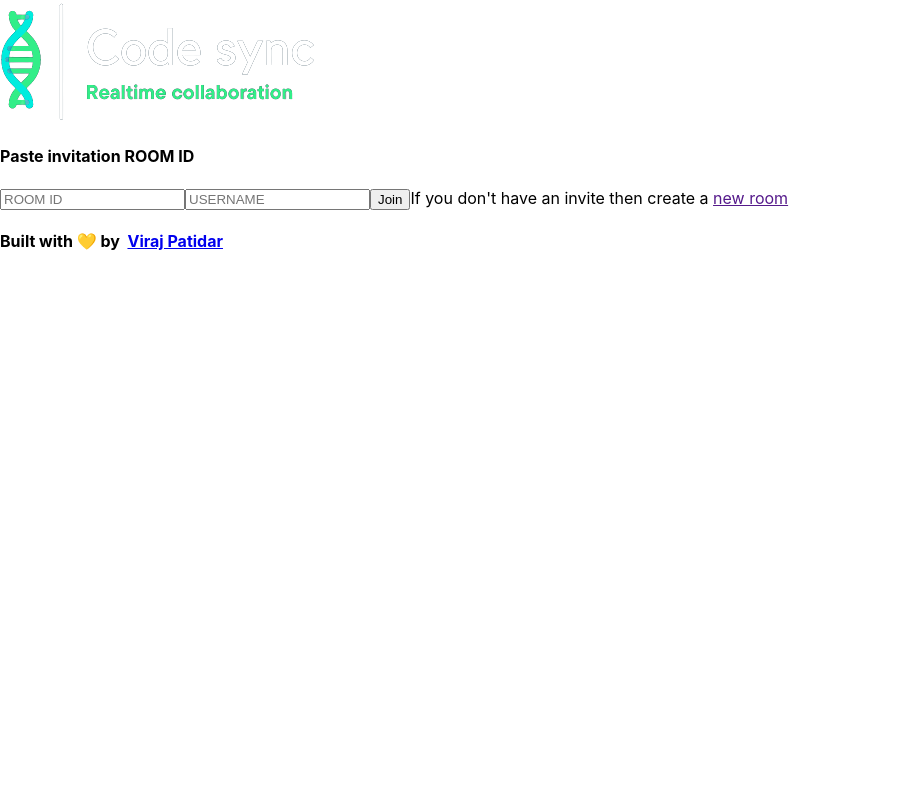
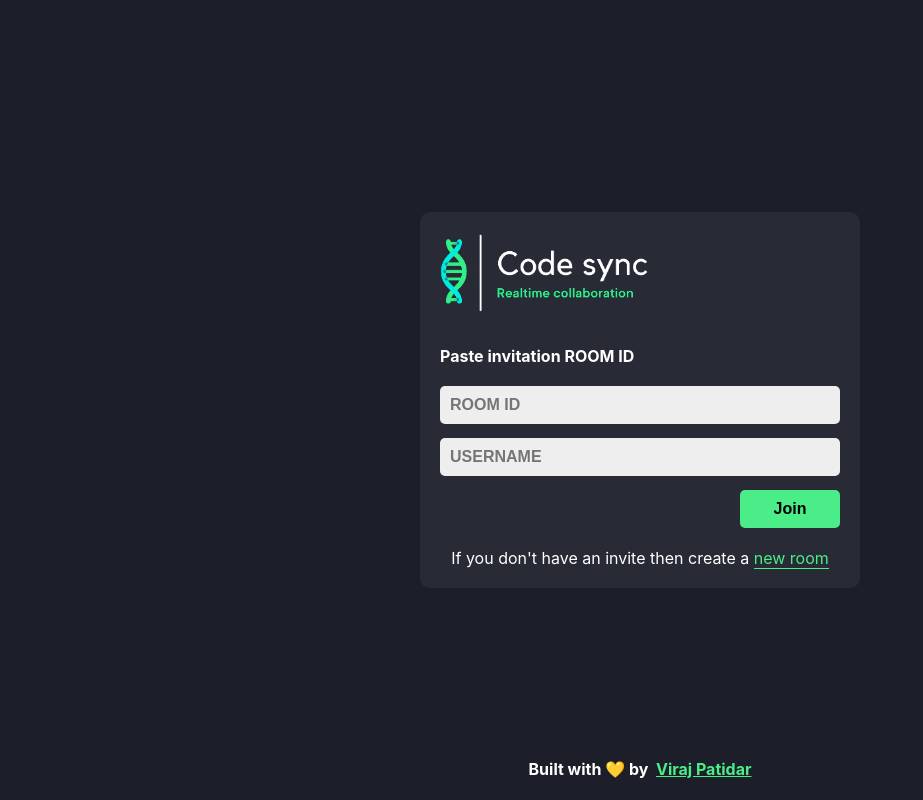
Before and after one commit to VirajPatidar/code-sync, a React (Create React App) app: page / in a window 1280 px wide. Shown: the whole page, without its empty margins (0-923 px from the left). Built offline with nearby package versions, Linux system fonts and the light colour scheme.

Commit message:
styles applied

```diff
--- a/src/App.css
+++ b/src/App.css
@@ -1,38 +1,146 @@
-.App {
-  text-align: center;
+.homePageWrapper {
+    display: flex;
+    align-items: center;
+    justify-content: center;
+    color: #fff;
+    height: 100vh;
 }
 
-.App-logo {
-  height: 40vmin;
-  pointer-events: none;
+.formWrapper {
+    background: #282a36;
+    padding: 20px;
+    border-radius: 10px;
+    width: 400px;
+    max-width: 90%;
 }
 
-@media (prefers-reduced-motion: no-preference) {
-  .App-logo {
-    animation: App-logo-spin infinite 20s linear;
-  }
+footer {
+    position: fixed;
+    bottom: 0;
 }
 
-.App-header {
-  background-color: #282c34;
-  min-height: 100vh;
-  display: flex;
-  flex-direction: column;
-  align-items: center;
-  justify-content: center;
-  font-size: calc(10px + 2vmin);
-  color: white;
+footer a {
+    color: #4aee88;
 }
 
-.App-link {
-  color: #61dafb;
+.inputGroup {
+    display: flex;
+    flex-direction: column;
 }
 
-@keyframes App-logo-spin {
-  from {
-    transform: rotate(0deg);
-  }
-  to {
-    transform: rotate(360deg);
-  }
+.mainLabel {
+    margin-bottom: 20px;
+    margin-top: 0;
 }
+
+.homePageLogo {
+    height: 80px;
+    margin-bottom: 30px;
+}
+
+.inputBox {
+    padding: 10px;
+    border-radius: 5px;
+    outline: none;
+    border: none;
+    margin-bottom: 14px;
+    background: #eee;
+    font-size: 16px;
+    font-weight: bold;
+}
+
+.btn {
+    border: none;
+    padding: 10px;
+    border-radius: 5px;
+    font-size: 16px;
+    font-weight: bold;
+    cursor: pointer;
+    transition: all 0.3s ease-in-out;
+}
+
+.joinBtn,
+.leaveBtn {
+    background: #4aed88;
+    width: 100px;
+    margin-left: auto;
+}
+
+.joinBtn:hover,
+.leaveBtn:hover {
+    background: #2b824c;
+}
+
+.createInfo {
+    margin: 0 auto;
+    margin-top: 20px;
+}
+
+.createNewBtn {
+    color: #4aed88;
+    text-decoration: none;
+    border-bottom: 1px solid #4aed88;
+    transition: all 0.3s ease-in-out;
+}
+
+.createNewBtn:hover,
+footer a:hover {
+    color: #368654;
+    border-color: #368654;
+}
+
+.mainWrap {
+    display: grid;
+    grid-template-columns: 230px 1fr;
+}
+
+.aside {
+    background: #1c1e29;
+    padding: 16px;
+    color: #fff;
+    display: flex;
+    flex-direction: column;
+}
+
+.asideInner {
+    flex: 1;
+}
+
+.clientsList {
+    display: flex;
+    align-items: center;
+    flex-wrap: wrap;
+    gap: 20px;
+}
+
+.client {
+    display: flex;
+    align-items: center;
+    flex-direction: column;
+    font-weight: bold;
+}
+
+.userName {
+    margin-top: 10px;
+}
+
+.logo {
+    border-bottom: 1px solid #424242;
+    padding-bottom: 10px;
+}
+
+.logoImage {
+    height: 60px;
+}
+
+.leaveBtn {
+    width: 100%;
+    margin-top: 20px;
+}
+
+.CodeMirror {
+    min-height: calc(100vh - 20px);
+    font-size: 20px;
+    line-height: 1.6;
+    padding-top: 20px;
+}
--- a/src/index.css
+++ b/src/index.css
@@ -1,13 +1,9 @@
 body {
-  margin: 0;
-  font-family: -apple-system, BlinkMacSystemFont, 'Segoe UI', 'Roboto', 'Oxygen',
-    'Ubuntu', 'Cantarell', 'Fira Sans', 'Droid Sans', 'Helvetica Neue',
-    sans-serif;
-  -webkit-font-smoothing: antialiased;
-  -moz-osx-font-smoothing: grayscale;
+    margin: 0;
+    font-family: -apple-system, BlinkMacSystemFont, 'Segoe UI', 'Roboto',
+        'Oxygen', 'Ubuntu', 'Cantarell', 'Fira Sans', 'Droid Sans',
+        'Helvetica Neue', sans-serif;
+    -webkit-font-smoothing: antialiased;
+    -moz-osx-font-smoothing: grayscale;
+    background: #1c1e29;
 }
-
-code {
-  font-family: source-code-pro, Menlo, Monaco, Consolas, 'Courier New',
-    monospace;
-}
```
